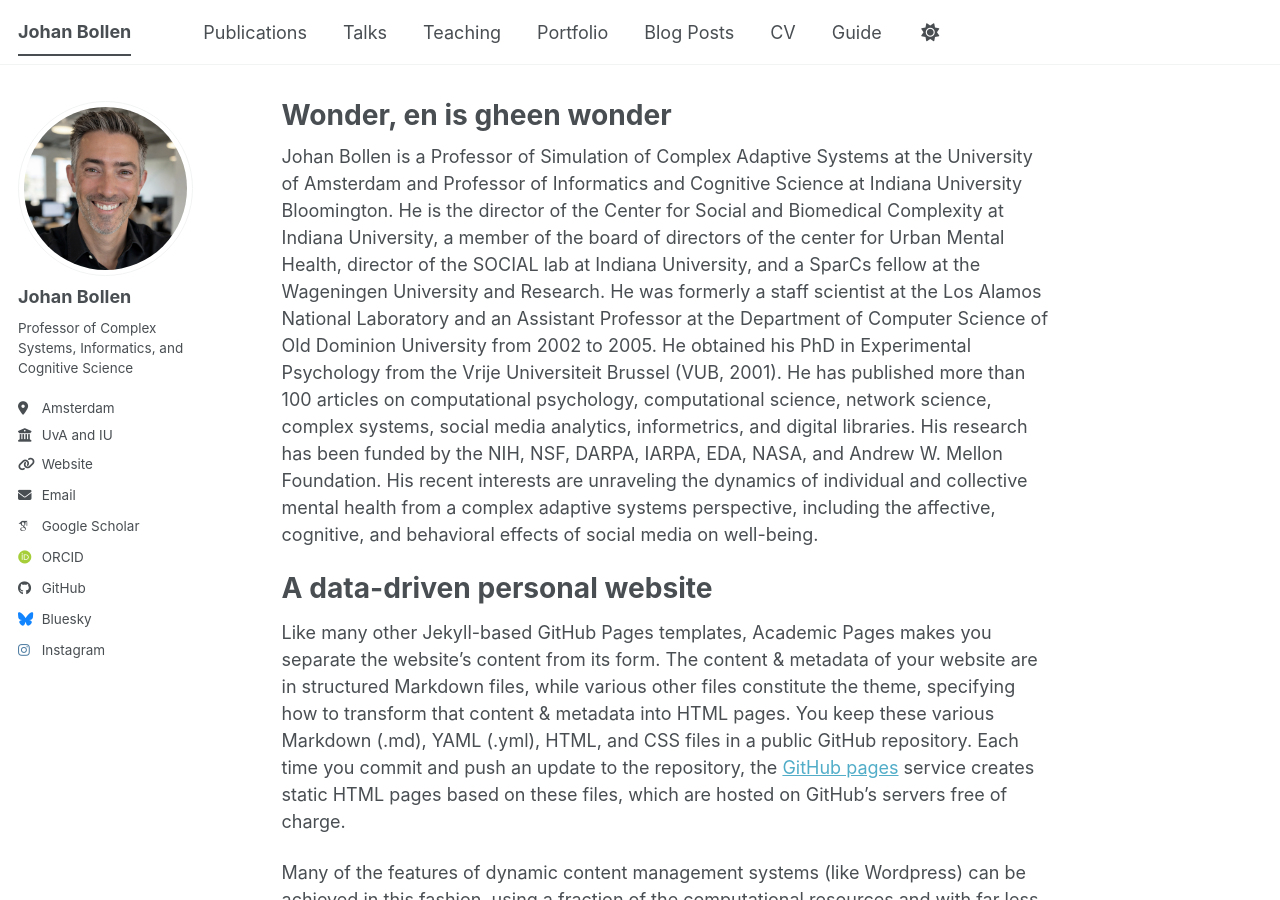
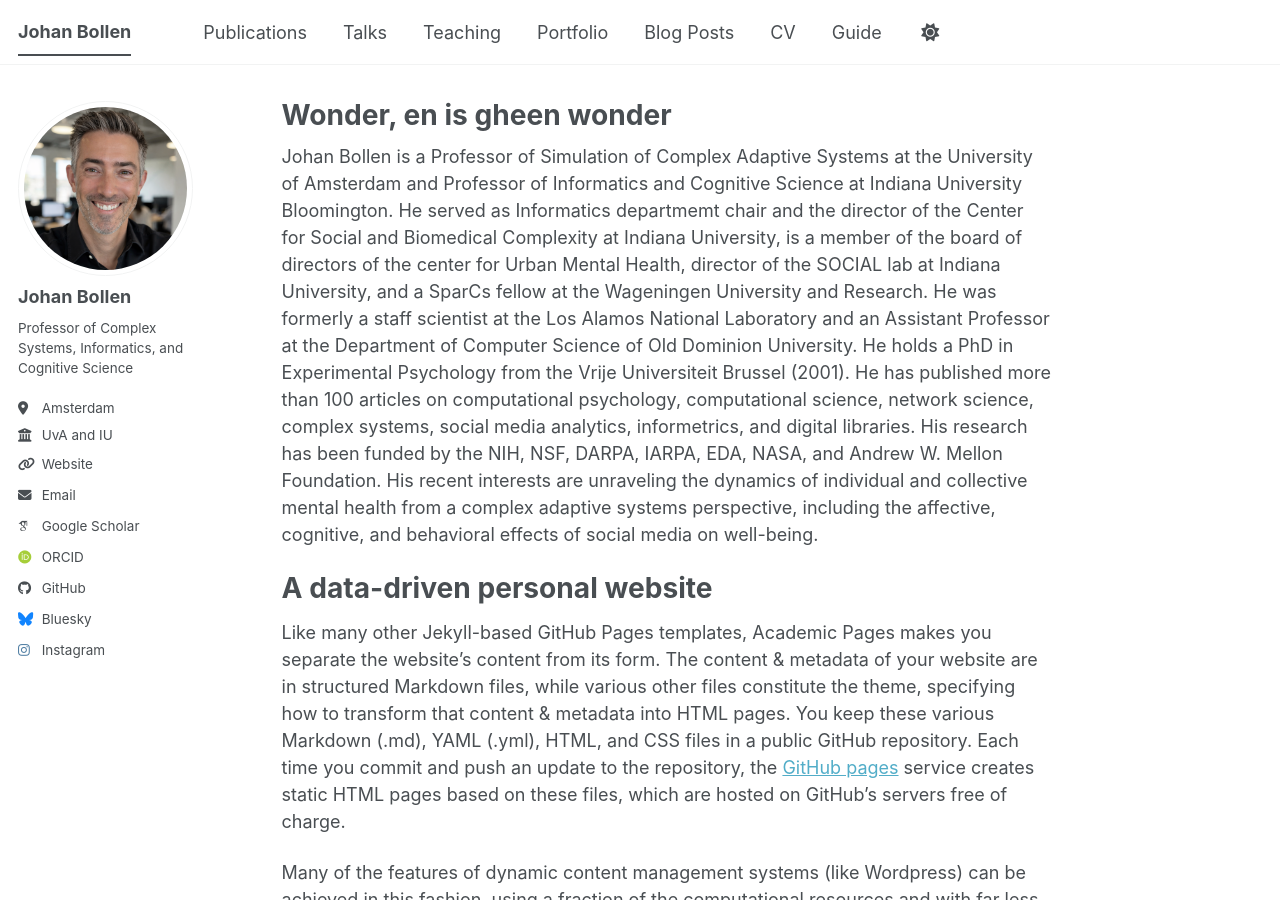
Before and after one commit to jbollen/jbollen.github.io, a Jekyll site: the page built from _pages/about.md, in a window 1280 px wide and 900 px high. Built offline with Jekyll 4.4.1, drawn with Linux system fonts in a browser that asks for light colours; some web fonts are replaced; a script bundle is joined from its source files by our own code; library files that are not in the unit come from our copies.

Commit message:
Update about.md

```diff
--- a/_pages/about.md
+++ b/_pages/about.md
@@ -7,7 +7,7 @@
   - /about.html
 ---
 
-Johan Bollen is a Professor of Simulation of Complex Adaptive Systems at the University of Amsterdam and Professor of Informatics and Cognitive Science at Indiana University Bloomington. He is the director of the Center for Social and Biomedical Complexity at Indiana University, a member of the board of directors of the center for Urban Mental Health, director of the SOCIAL lab at Indiana University, and a SparCs fellow at the Wageningen University and Research. He was formerly a staff scientist at the Los Alamos National Laboratory and an Assistant Professor at the Department of Computer Science of Old Dominion University from 2002 to 2005. He obtained his PhD in Experimental Psychology from the Vrije Universiteit Brussel (VUB, 2001). He has published more than 100 articles on computational psychology, computational science, network science, complex systems, social media analytics, informetrics, and digital libraries. His research has been funded by the NIH, NSF, DARPA, IARPA, EDA, NASA, and Andrew W. Mellon Foundation. His recent interests are unraveling the dynamics of individual and collective mental health from a complex adaptive systems perspective, including the affective, cognitive, and behavioral effects of social media on well-being.
+Johan Bollen is a Professor of Simulation of Complex Adaptive Systems at the University of Amsterdam and Professor of Informatics and Cognitive Science at Indiana University Bloomington. He served as Informatics departmemt chair and the director of the Center for Social and Biomedical Complexity at Indiana University, is a member of the board of directors of the center for Urban Mental Health, director of the SOCIAL lab at Indiana University, and a SparCs fellow at the Wageningen University and Research. He was formerly a staff scientist at the Los Alamos National Laboratory and an Assistant Professor at the Department of Computer Science of Old Dominion University. He holds a PhD in Experimental Psychology from the Vrije Universiteit Brussel (2001). He has published more than 100 articles on computational psychology, computational science, network science, complex systems, social media analytics, informetrics, and digital libraries. His research has been funded by the NIH, NSF, DARPA, IARPA, EDA, NASA, and Andrew W. Mellon Foundation. His recent interests are unraveling the dynamics of individual and collective mental health from a complex adaptive systems perspective, including the affective, cognitive, and behavioral effects of social media on well-being.
 
 A data-driven personal website
 ======
```
